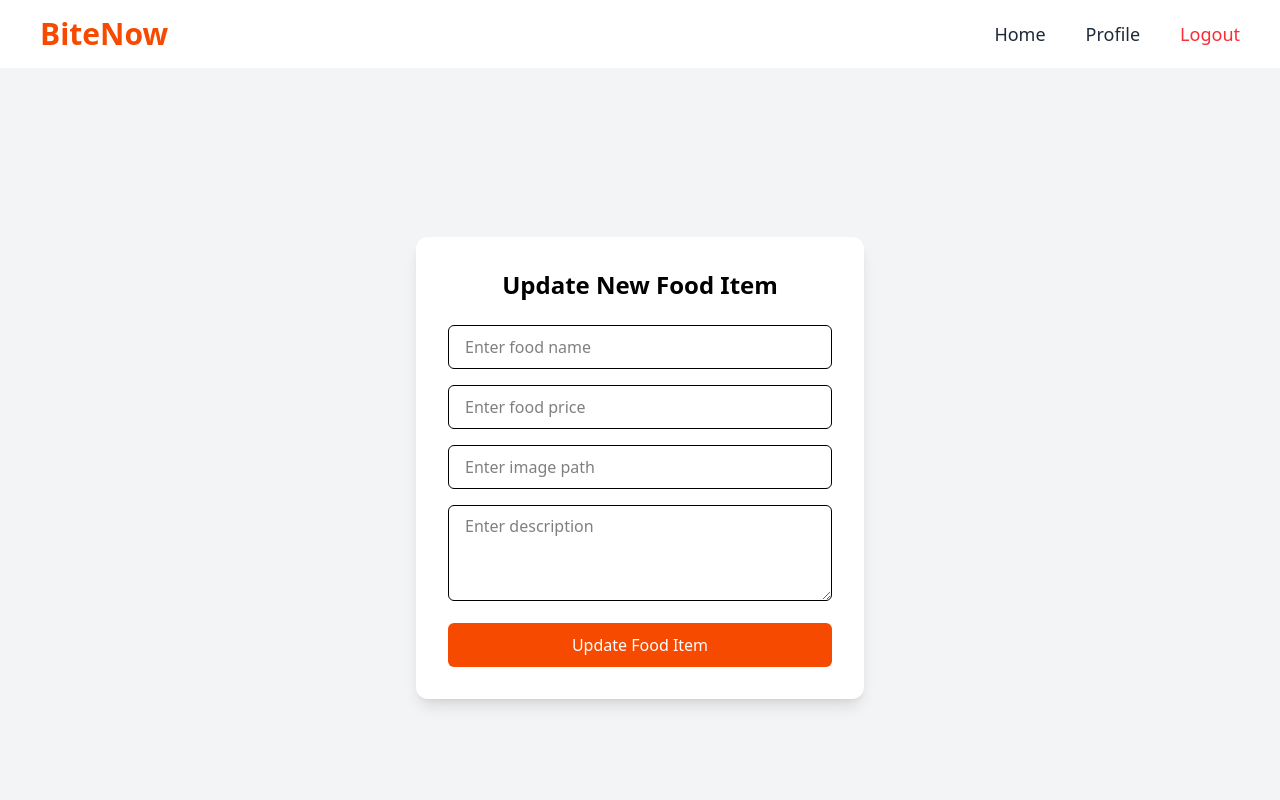
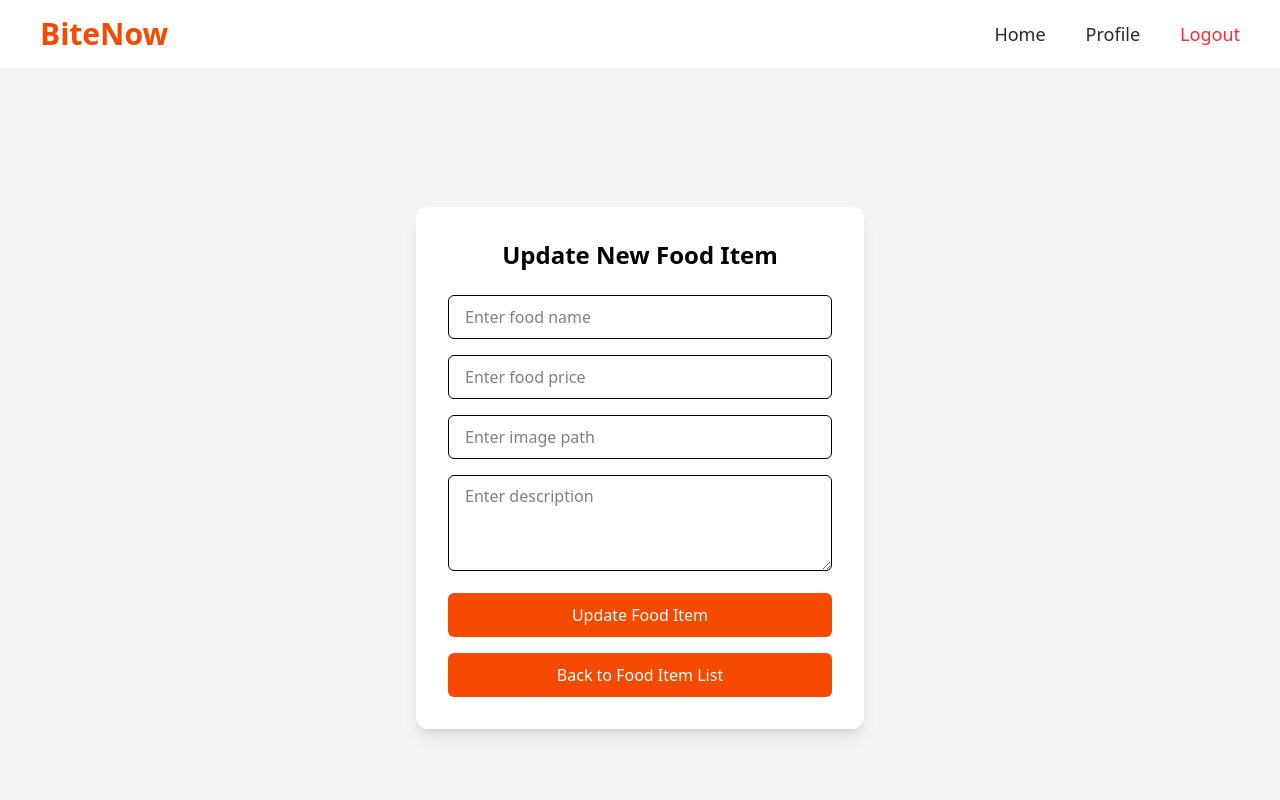
Before and after one commit to student-iiitb123/bitenow, a Next.js app: page /restuarant/dashboard/1 in a window 1280 px wide. Shown: the top 800 px of the page. Built offline with nearby package versions, Linux system fonts and the light colour scheme; sample sign-in values are in the browser's storage.

Commit message:
get food item from url

```diff
--- a/app/_components/FoodItemList.jsx
+++ b/app/_components/FoodItemList.jsx
@@ -1,10 +1,11 @@
 "use client";
 
 import React, { useEffect, useState } from "react";
+import {Router, useRouter} from "next/navigation"
 
 const FoodItemList = () => {
   const [foods, setFoods] = useState([]);
-
+  const router=useRouter()
   useEffect(() => {
     const fetchFood = async () => {
       try {
@@ -65,7 +66,8 @@ const FoodItemList = () => {
                   <button className="px-3 py-1 text-sm text-white bg-red-500 rounded-lg hover:bg-red-600 transition">
                     Delete
                   </button>
-                  <button className="px-3 py-1 text-sm text-white bg-blue-500 rounded-lg hover:bg-blue-600 transition">
+                  <button className="px-3 py-1 text-sm text-white bg-blue-500 rounded-lg hover:bg-blue-600 transition"
+                  onClick={()=>router.push('dashboard/'+item._id)}>
                     Edit
                   </button>
                 </td>
--- a/app/restuarant/dashboard/[id]/page.jsx
+++ b/app/restuarant/dashboard/[id]/page.jsx
@@ -1,5 +1,6 @@
 "use client";
 
+import { useRouter } from "next/navigation";
 import React, { useState } from "react";
 
 const EditFoodItems = (props) => {
@@ -10,6 +11,8 @@ const EditFoodItems = (props) => {
   const [path, setPath] = useState("");
   const [description, setDescription] = useState("");
   const [error, setError] = useState(false);
+
+  const router = useRouter
 
   const handleEditFoodItem = async () => {
 
@@ -92,9 +95,14 @@ const EditFoodItems = (props) => {
 
           <button
             onClick={handleEditFoodItem}
-            className="w-full h-11 bg-orange-600 text-white rounded-md hover:bg-orange-700"
-          >
+            className="w-full h-11 bg-orange-600 text-white rounded-md hover:bg-orange-700">
             Update Food Item
+          </button>
+
+           <button
+            onClick={()=>router.push('../dashboard')}
+            className="w-full h-11 bg-orange-600 text-white rounded-md hover:bg-orange-700">
+            Back to Food Item List
           </button>
         </div>
       </div>
```
